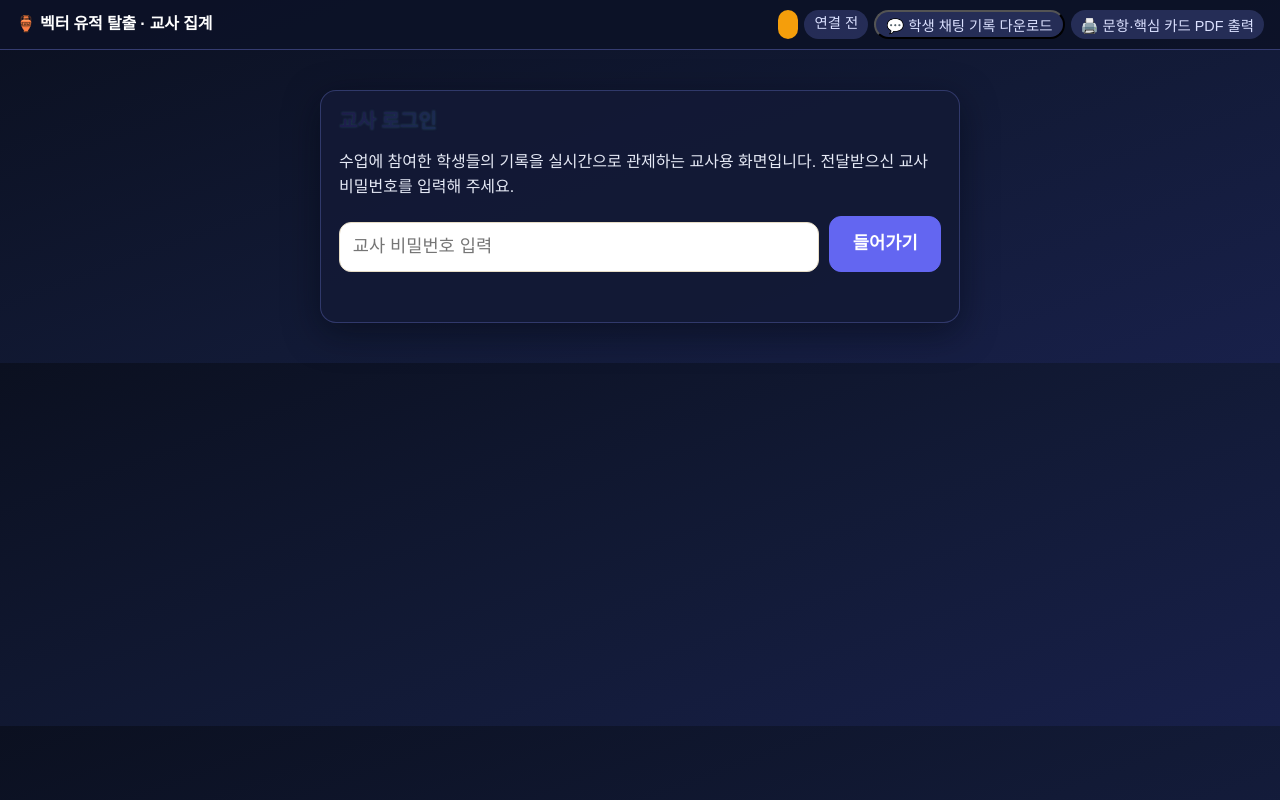
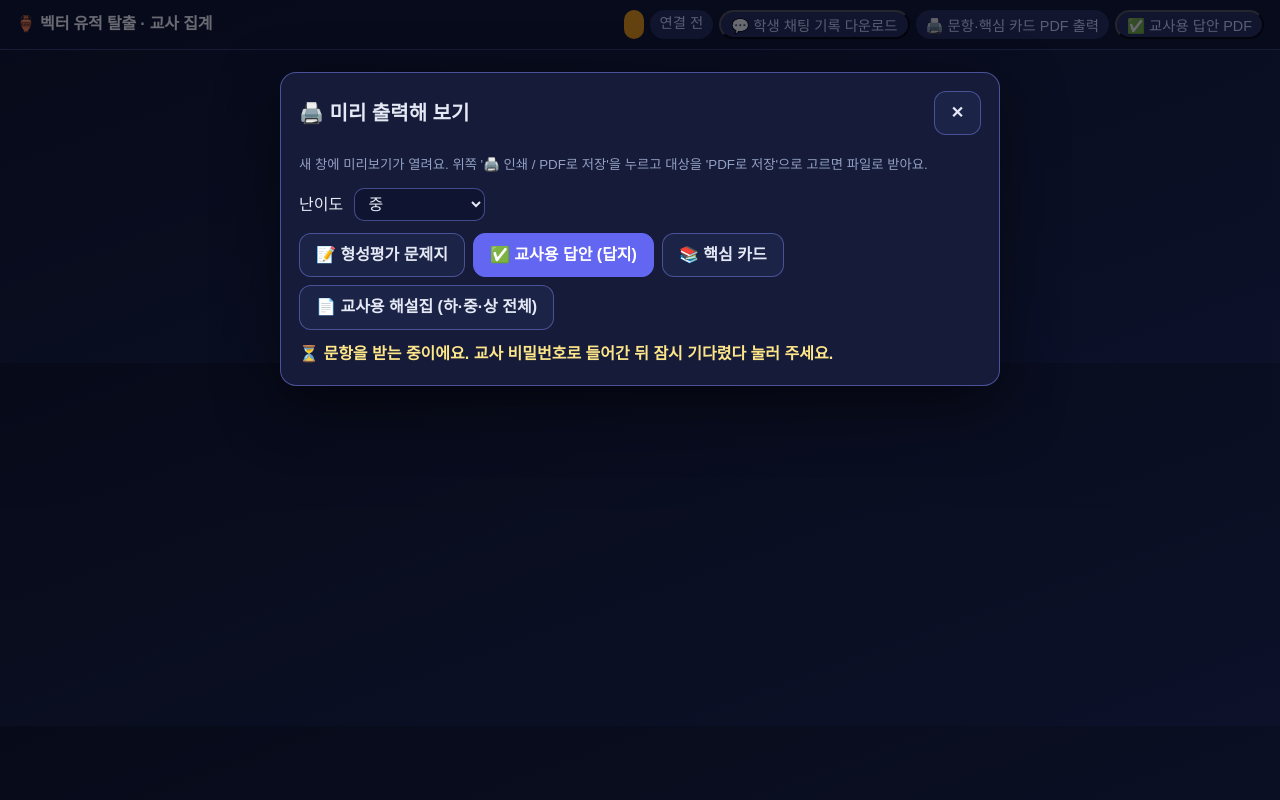
Before and after one commit to t98advisor1/vector-raiders, a website with bundled scripts: page public/teacher.html in a window 1280 px wide. Both pictures are taken after a click on the button "🖨️ 문항·핵심 카드 PDF 출력". Built offline with nearby package versions, Linux system fonts and the light colour scheme; animation ran at ten frames a second; a web font is replaced by a local one.

Commit message:
교사 출력 창을 화면 맨 앞에 띄우고 '교사용 답안 PDF' 버튼 추가 (#24)
* 문항 그림·[보기] 상자·줄바꿈·명조체, 인쇄 미리보기, 탈출 시 풀이 출력, 중간관리자 로그인, 캐릭터 방향, 수정 재생성

- 81문항 모두 직접 조작하는 그림(평면/공간)과 조작 안내를 붙임 (figcore.js, figure.js)
- 합답형 ㄱ·ㄴ·ㄷ을 줄마다 나눈 [보기] 상자로 (게임·인쇄)
- 문제 문장을 조건·정의·질문별로 줄바꿈, 명조체로 크게
- 글 속 수식을 MathJax로 자동 변환하고 전체 문항 검사 테스트 추가
- 교사·학생 PDF 출력을 새 창 미리보기로 (iOS에서도 동작)
- 모든 방 탈출 시 팀원과 상관없이 '나의 풀이 기록' PDF 출력
- 중간관리자 비밀번호로 자기 채널 교사 화면 진입 (다른 채널 거절 때문에 튕기던 문제)
- 캐릭터 좌우 진행 방향과 총 방향 수정, 지도 M/Tab, 소리 K
- 수학자 수정: 방마다 벽·문 옆에 하나 더, 깨지면 40초 뒤 다시 생김

Co-Authored-By: Claude Opus 5.5 <noreply@anthropic.com>
Claude-Session: https://claude.ai/code/session_017fMWjNKa5mTv8bjbAHKt9b

* 교사 출력 창을 화면 맨 앞에 띄우고 '교사용 답안 PDF' 버튼 추가

- 출력 메뉴가 대시보드 안쪽 숨은 패널이라 스크롤·로딩 상태에 따라 눌러도 안 보이던 문제
- 헤더에 ✅ 교사용 답안 PDF 버튼, 출력 창에 진행 안내 문구
- 팝업이 막혀 화면 안에서 인쇄할 때는 출력 창을 닫고 인쇄

Co-Authored-By: Claude Opus 5.5 <noreply@anthropic.com>
Claude-Session: https://claude.ai/code/session_017fMWjNKa5mTv8bjbAHKt9b

---------

Co-authored-by: Claude <noreply@anthropic.com>

```diff
--- a/public/css/style.css
+++ b/public/css/style.css
@@ -1201,3 +1201,11 @@ body.touch-device .chat-panel { right: 96px; bottom: calc(14px + env(safe-area-i
 .bogi-line { font-size: 1.3rem; font-weight: 700; }
 .coop-conds { font-size: 1.2rem; }
 @media (max-width: 600px) { .p-text { font-size: 1.32rem; } .bogi-line { font-size: 1.15rem; } }
+
+/* 교사용 출력 창: 화면 맨 앞에 뜬다 */
+.print-pop { position: fixed; inset: 0; z-index: 3000; background: rgba(5, 8, 20, 0.6); display: flex; align-items: flex-start; justify-content: center; padding: 72px 16px 16px; }
+.print-pop[hidden] { display: none; }
+.print-pop-card { background: #151b38; color: #e5e9f5; border: 1px solid rgba(129, 140, 248, 0.5); border-radius: 16px; padding: 18px; width: min(720px, 100%); display: grid; gap: 12px; box-shadow: 0 20px 60px rgba(0, 0, 0, 0.5); }
+.print-pop-card h2 { margin: 0; font-size: 1.25rem; }
+.print-pop-card small { color: #a5b4fc; }
+.print-msg { margin: 0; min-height: 1.2em; font-weight: 700; color: #fde68a; }
--- a/public/js/teacher.js
+++ b/public/js/teacher.js
@@ -84,18 +84,31 @@ $("#invite-copy").onclick = async () => {
 // 📄 해설집(하·중·상 전체) · 📝 형성평가 문제지 · ✅ 답지 · 📚 핵심 카드. 난이도는 출력 창에서 고른다.
 const LV = { low: "하", mid: "중", high: "상" };
 $("#print-sheet-btn").onclick = () => openPrintMenu();
+$("#print-answer-btn").onclick = () => { openPrintMenu(); runPrint("answer"); };
+$("#print-menu-close").onclick = () => { $("#print-menu").hidden = true; };
+$("#print-menu").addEventListener("pointerdown", (e) => { if (e.target.id === "print-menu") $("#print-menu").hidden = true; });
+window.addEventListener("keydown", (e) => { if (e.key === "Escape") $("#print-menu").hidden = true; });
 
+// 출력 창은 화면 맨 앞에 뜬다(스크롤 위치·대시보드 상태와 상관없이 보인다).
 function openPrintMenu() {
-  if (!answers || !PROBLEMS.length) return alert("먼저 접속한 뒤에 출력할 수 있어요. 비밀번호를 입력하고 들어가 주세요.");
-  const box = $("#print-menu");
-  box.hidden = !box.hidden;
+  $("#print-menu").hidden = false;
+  printMsg(ready() ? "" : "⏳ 문항을 받는 중이에요. 교사 비밀번호로 들어간 뒤 잠시 기다렸다 눌러 주세요.");
 }
-for (const b of document.querySelectorAll("[data-print]")) b.onclick = () => {
-  const kind = b.dataset.print, level = $("#print-level").value;
-  if (kind === "guide") printSheet();
-  else if (kind === "cards") printCards();
-  else printAssessmentTeacher(kind, level);
-};
+const ready = () => !!answers && PROBLEMS.length > 0;
+function printMsg(t) { $("#print-msg").textContent = t; }
+function runPrint(kind) {
+  if (!ready()) return printMsg("⏳ 문항을 받는 중이에요. 교사 비밀번호로 들어간 뒤 잠시 기다렸다 눌러 주세요.");
+  const level = $("#print-level").value;
+  try {
+    if (kind === "guide") printSheet();
+    else if (kind === "cards") printCards();
+    else printAssessmentTeacher(kind, level);
+    printMsg("✅ 미리보기를 열었어요. 새 창(탭)에서 '🖨️ 인쇄 / PDF로 저장'을 눌러 주세요.");
+  } catch (err) {
+    printMsg(`⚠️ 출력을 만들지 못했어요: ${err?.message ?? err}`);
+  }
+}
+for (const b of document.querySelectorAll("[data-print]")) b.onclick = () => runPrint(b.dataset.print);
 
 function printLevels(level) { return level === "all" ? ["low", "mid", "high"] : [level]; }
 
@@ -135,6 +148,7 @@ function printCards() {
 
 function showPrint(html, title = "교사용 출력") {
   if (openPrintDoc(title, html)) return; // 새 창 미리보기 (팝업이 막혔을 때만 아래 예전 방식)
+  $("#print-menu").hidden = true; // 팝업이 막혔으면 이 화면에서 인쇄한다(출력 창이 가리지 않게 닫는다)
   const sheet = $("#teacher-print-sheet");
   sheet.innerHTML = html;
   sheet.hidden = false;
--- a/public/teacher.html
+++ b/public/teacher.html
@@ -24,6 +24,7 @@
       <span id="stage-chip" class="chip"></span><span id="conn-chip" class="chip soft">연결 전</span>
       <button id="chat-download" class="chip soft print-sheet-btn" type="button">💬 학생 채팅 기록 다운로드</button>
       <button id="print-sheet-btn" class="chip soft print-sheet-btn" type="button">🖨️ 문항·핵심 카드 PDF 출력</button>
+      <button id="print-answer-btn" class="chip soft print-sheet-btn" type="button">✅ 교사용 답안 PDF</button>
     </div>
   </header>
 
@@ -40,17 +41,6 @@
   <section id="dash" class="dash" hidden>
     <div class="admin-banner">
       <span>🧑‍🏫 <b>교사 관제 시스템</b>: 1~7채널 독립 수업 실시간 관제 중</span>
-    </div>
-    <!-- 교사용 출력: 미리 보고 인쇄 창에서 'PDF로 저장' -->
-    <div id="print-menu" class="panel print-menu" hidden>
-      <div class="panel-head"><h2>🖨️ 미리 출력해 보기</h2><small>인쇄 창이 열리면 '대상'을 'PDF로 저장'으로 고르면 파일로 받아요.</small></div>
-      <div class="print-menu-row">
-        <label>난이도 <select id="print-level"><option value="all">하·중·상 전체</option><option value="low">하</option><option value="mid" selected>중</option><option value="high">상</option></select></label>
-        <button class="btn" type="button" data-print="sheet">📝 형성평가 문제지</button>
-        <button class="btn" type="button" data-print="answer">✅ 형성평가 답지</button>
-        <button class="btn" type="button" data-print="cards">📚 핵심 카드</button>
-        <button class="btn primary" type="button" data-print="guide">📄 교사용 해설집 (전체)</button>
-      </div>
     </div>
     <div id="ch-overview" class="ch-overview" aria-label="채널 통합 현황"></div>
     <!-- 전체 관리자 전용: 중간관리자(채널 교사) 비밀번호와 사용 기간 -->
@@ -125,5 +115,22 @@
   <div id="teacher-print-sheet" hidden></div>
 
   <script type="module" src="/js/teacher.js"></script>
+  <!-- 교사용 출력: 화면 맨 앞에 뜨는 창. 미리 보고 인쇄 창에서 'PDF로 저장' -->
+  <div id="print-menu" class="print-pop" hidden role="dialog" aria-modal="true" aria-label="교사용 출력">
+    <div class="print-pop-card">
+      <div class="panel-head"><h2>🖨️ 미리 출력해 보기</h2><button id="print-menu-close" class="btn" type="button" aria-label="닫기">✕</button></div>
+      <small>새 창에 미리보기가 열려요. 위쪽 '🖨️ 인쇄 / PDF로 저장'을 누르고 대상을 'PDF로 저장'으로 고르면 파일로 받아요.</small>
+      <div class="print-menu-row">
+        <label>난이도 <select id="print-level"><option value="all">하·중·상 전체</option><option value="low">하</option><option value="mid" selected>중</option><option value="high">상</option></select></label>
+      </div>
+      <div class="print-menu-row">
+        <button class="btn" type="button" data-print="sheet">📝 형성평가 문제지</button>
+        <button class="btn primary" type="button" data-print="answer">✅ 교사용 답안 (답지)</button>
+        <button class="btn" type="button" data-print="cards">📚 핵심 카드</button>
+        <button class="btn" type="button" data-print="guide">📄 교사용 해설집 (하·중·상 전체)</button>
+      </div>
+      <p id="print-msg" class="print-msg" role="status"></p>
+    </div>
+  </div>
 </body>
 </html>
```
